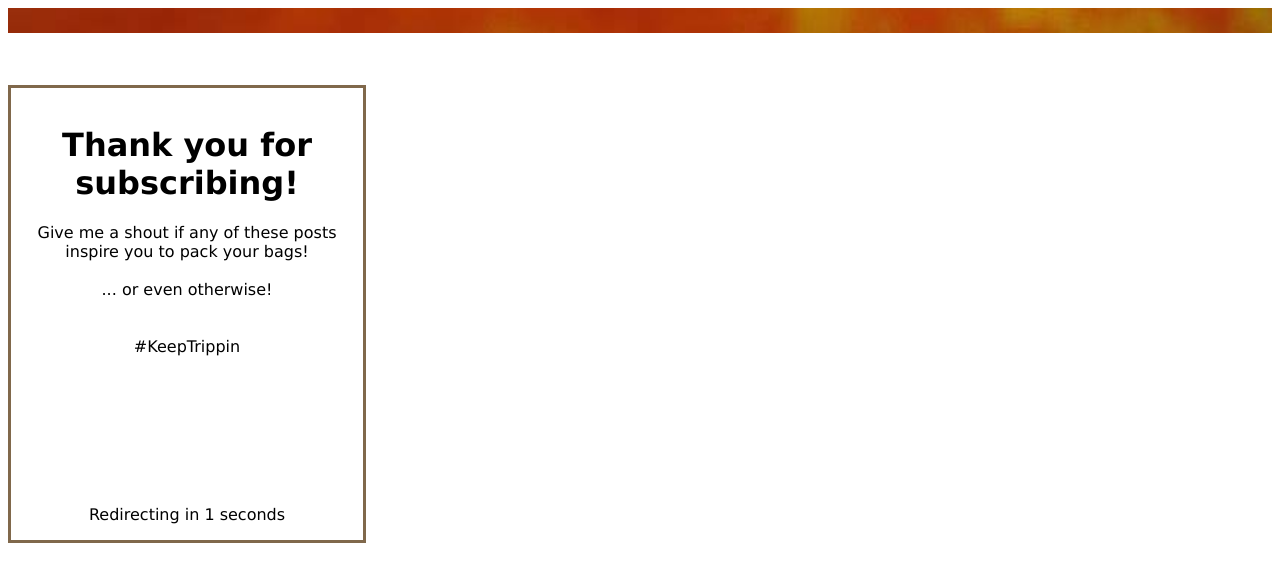
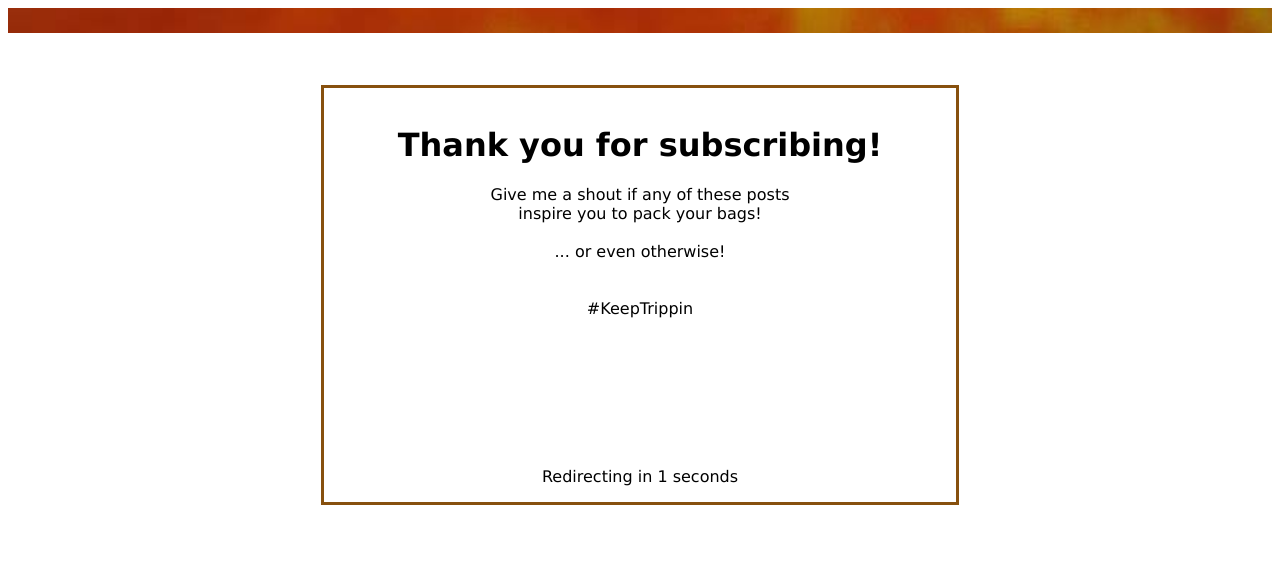
Before and after one commit to chinmaynema/chinmaynema.github.io, a Jekyll site: the page thankyou.html, which Jekyll copies as it is, in a window 1280 px wide. Shown: the top 582 px of the page. Built offline with Jekyll 4.4.1, drawn with Linux system fonts in a browser that asks for light colours.

Commit message:
Update thankyou.html

```diff
--- a/thankyou.html
+++ b/thankyou.html
@@ -3,11 +3,12 @@
 <style>
 .myDiv {
   border: 3px;
-  width: 320px;
+  width: 600px;
+  margin: 0 auto;
   #background-color: lightblue;
   text-align: center;
   border-style:solid;
-  border-color:#80684B;
+  border-color:#87500e;
   padding: 1em;
   font-family:verdana;
 }
```
